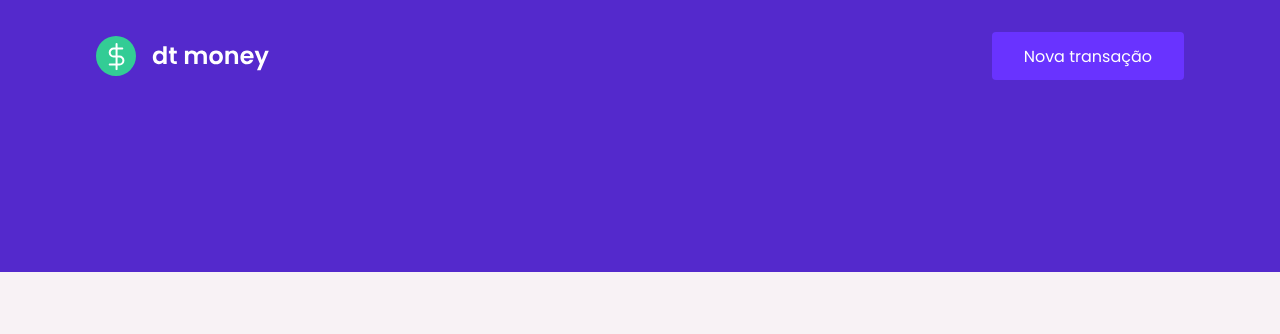
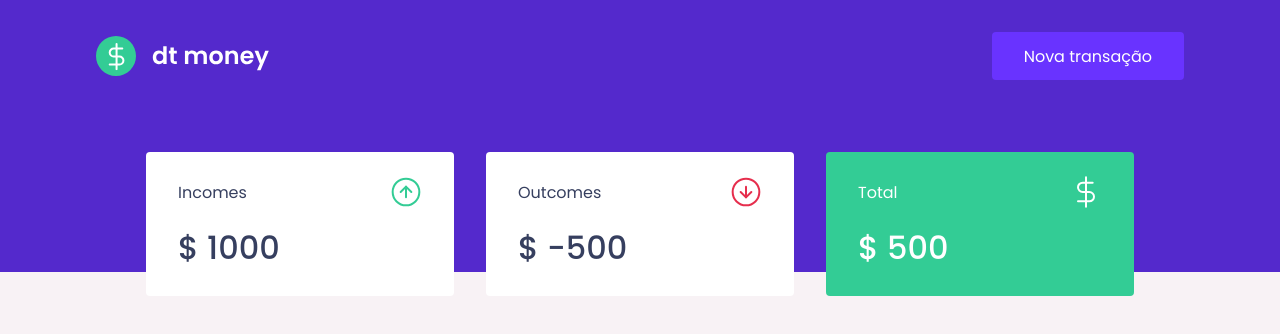
Before and after one commit to franciscoeymardneto/ntmoney, a React app: page / in a window 1280 px wide. Shown: the top 334 px of the page. Built offline with nearby package versions, Linux system fonts and the light colour scheme.

Commit message:
feat: create summary component

```diff
--- a/public/index.html
+++ b/public/index.html
@@ -6,7 +6,7 @@
   <link rel="shortcut icon" href="favicon.png" type="image/png">
   <meta http-equiv="X-UA-Compatible" content="IE=edge">
   <meta name="viewport" content="width=device-width, initial-scale=1.0">
-  <link href="https://fonts.googleapis.com/css2?family=Poppins:wght@400;600&display=swap" rel="stylesheet">
+  <link href="https://fonts.googleapis.com/css2?family=Poppins:wght@400;500;600&display=swap" rel="stylesheet">
   <title>NtMoney</title>
 </head>
 <body>
--- a/src/App.tsx
+++ b/src/App.tsx
@@ -1,10 +1,12 @@
 import { GlobalStyle } from "./assets/styles/global";
+import { Dashboard } from "./components/Dashboard/Dashboard";
 import { Header } from "./components/Header";
 
 export function App() {
   return (
     <>
       <Header/>
+      <Dashboard/>
       <GlobalStyle/>
     </>
   )
--- a/src/assets/styles/global.ts
+++ b/src/assets/styles/global.ts
@@ -4,6 +4,7 @@
 
   :root{
     --red: #E52E4D;
+    --green: #33CC95;
     --blue: #5429CC;
 
     --blue-light: #6933FF;
--- /dev/null
+++ b/src/components/Dashboard/Dashboard.tsx
@@ -0,0 +1,9 @@
+import { Summary } from '../Summary'
+import { Container } from './styles'
+export function Dashboard() {
+  return (
+    <Container>
+      <Summary/>
+    </Container>
+  )
+}
--- /dev/null
+++ b/src/components/Dashboard/styles.ts
@@ -0,0 +1,7 @@
+import  styled  from 'styled-components'
+
+export const Container = styled.div`
+  max-width: 1020px;
+  margin: 0 auto;
+  padding: 2.5rem 1rem;
+`
--- /dev/null
+++ b/src/components/Summary/index.tsx
@@ -0,0 +1,32 @@
+import IncomeImg from '../../assets/income.svg'
+import OutcomeImg from '../../assets/outcome.svg'
+import TotalImg from '../../assets/total.svg'
+import { Container } from './styles';
+
+export function Summary() {
+  return (
+   <Container>
+     <div>
+       <header>
+         <p>Incomes</p>
+         <img src={IncomeImg} alt='Incomes'/>
+       </header>
+       <strong>$ 1000</strong>
+     </div>
+     <div>
+       <header>
+         <p>Outcomes</p>
+         <img src={OutcomeImg} alt='Outcomes'/>
+       </header>
+       <strong>$ -500</strong>
+     </div>
+     <div className='highlight-background'>
+       <header>
+         <p>Total</p>
+         <img src={TotalImg} alt='TotalImg'/>
+       </header>
+       <strong>$ 500</strong>
+     </div>
+   </Container>
+  )
+}
--- /dev/null
+++ b/src/components/Summary/styles.ts
@@ -0,0 +1,34 @@
+import styled from "styled-components";
+
+export const Container = styled.div`
+  display:grid;
+  grid-template-columns: repeat(3, 1fr);
+  gap: 2rem;
+  margin-top: -10rem;
+
+  div {
+    background: var(--shape);
+    padding: 1.5rem 2rem;
+    border-radius: 0.25rem;
+    color: var(--text-title);
+
+    header {
+      display: flex;
+      align-items: center;
+      justify-content: space-between;
+    }
+
+    strong{
+      display: block;
+      margin-top: 1rem;
+      font-size: 2rem;
+      font-weight: 500;
+      line-height: 3rem;
+    }
+
+    &.highlight-background {
+      background: var(--green);
+      color: #FFF;
+    }
+  }
+`
```
